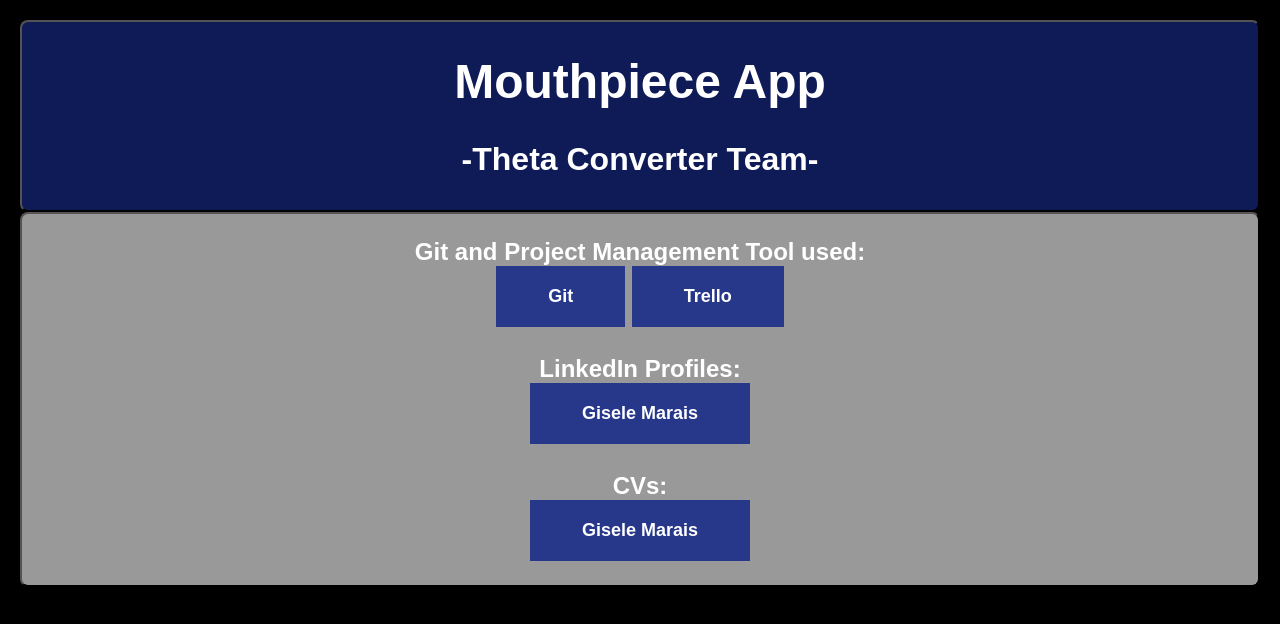
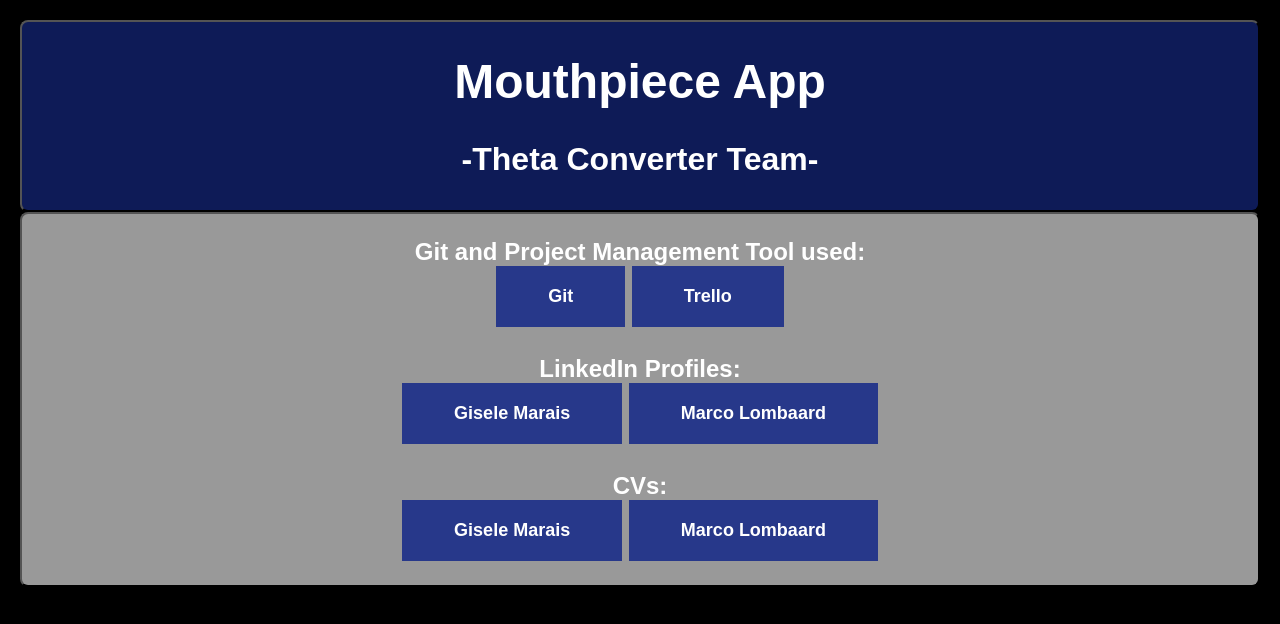
Before and after one commit to COS301Theta-Converter/COS301Theta-Converter.github.io, a plain HTML site: page index.html in a window 1280 px wide. Drawn offline with Linux system fonts and the light colour scheme.

Commit message:
Added links to my github page and linkedin

```diff
--- a/index.html
+++ b/index.html
@@ -67,11 +67,13 @@
 	<br><br>
 	<b> LinkedIn Profiles: </b><br>
 	<b><a href="https://www.linkedin.com/in/gisele-marais-871a801a7/" class="button">Gisele Marais</a></b>
+	<b><a href="https://www.linkedin.com/in/marco-lombaard-3715391a7/" class="button">Marco Lombaard</a></b>
 	<!-- Add LinkedIn Links Here -->
 
 	<br><br>
 	<b> CVs: </b><br>
     <b><a href="https://giselenadine.github.io/" class="button">Gisele Marais</a></b>
+	<b><a href="https://flamereynard.github.io/" class="button">Marco Lombaard</a></b>
 	<!-- Add CV Links Here -->
 
 </p>
```
